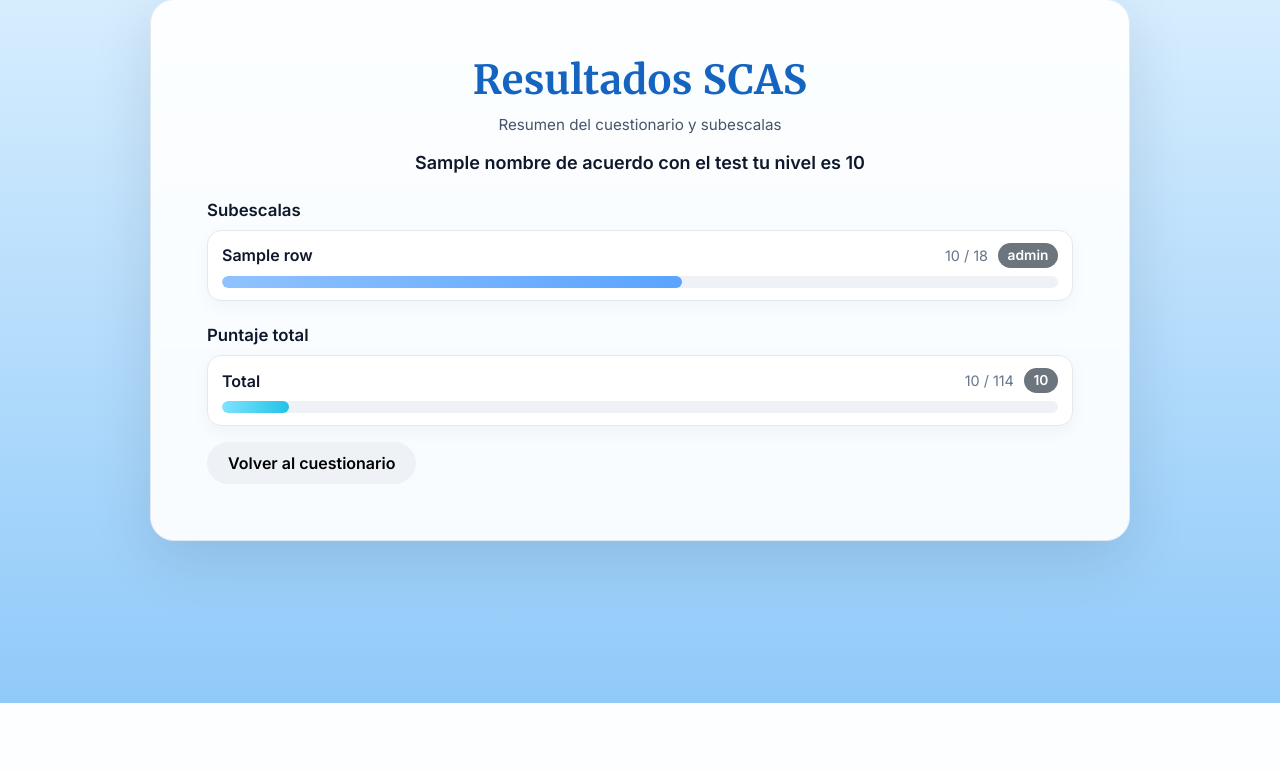
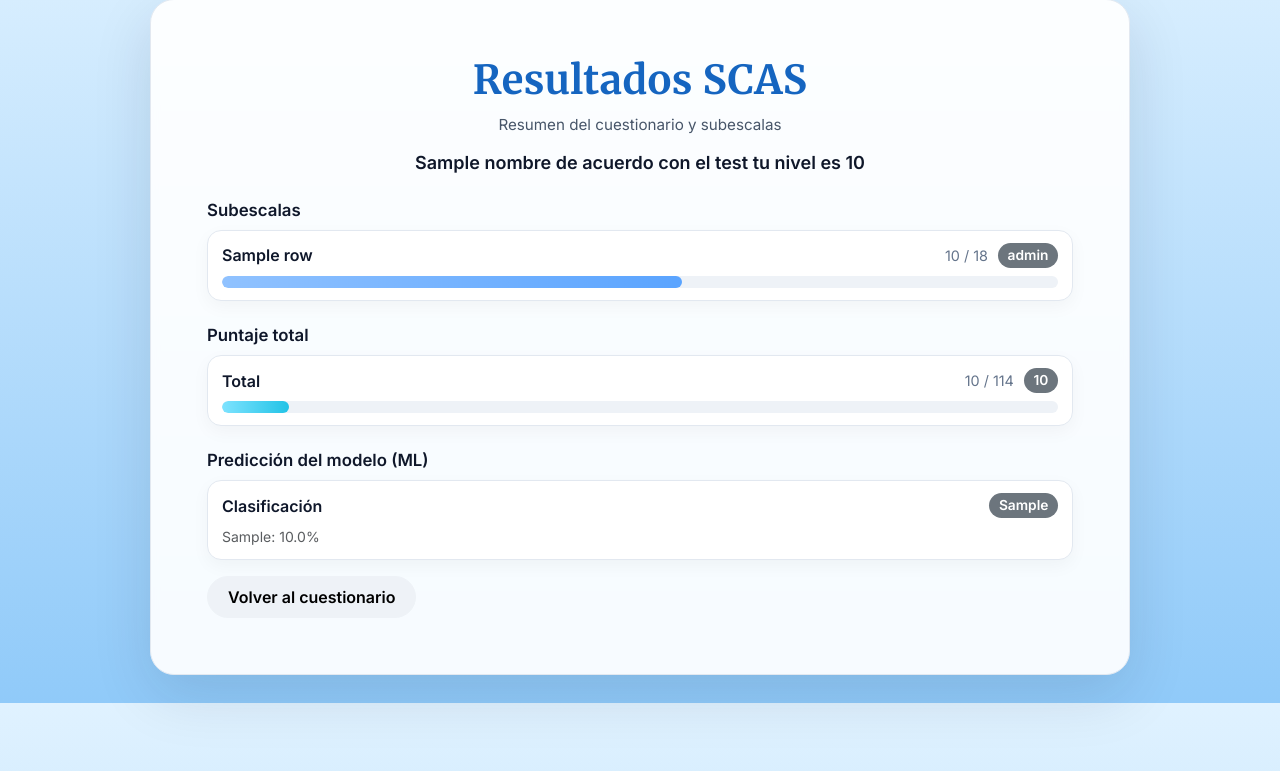
Before and after one commit to MirellaYuriko1/Tesis_clon, a Flask app: template templates/resultado.html in a window 1280 px wide. Shown: the part 97-868 px from the top of the page. Before the commit the page ends 800 px from the top, so only its background shows below. Run offline with Flask 3, Linux system fonts and the light colour scheme; the template is opened without the code that fills it: most values are stand-ins (such as "Sample title", 1, 10 or a date in 2020).

Commit message:
Actualizar

```diff
--- a/templates/resultado.html
+++ b/templates/resultado.html
@@ -192,6 +192,41 @@
           </div>
         </div>
 
+                 <!-- ====== Predicción del modelo (ML) ====== -->
+{% if pred_ml %}
+  <h3 class="scas-title mt-4">Predicción del modelo (ML)</h3>
+  <div class="scas-item">
+    <div class="scas-top">
+      <span class="scas-name">Clasificación</span>
+      <div class="scas-right">
+        {% set ml = (pred_ml or '')|lower %}
+        {% if ml == 'muy alto' %}
+          <span class="badge badge-level bg-danger">{{ pred_ml }}</span>
+        {% elif ml == 'alto' %}
+          <span class="badge badge-level bg-rose">{{ pred_ml }}</span>
+        {% elif ml == 'elevado' %}
+          <span class="badge badge-level bg-warning text-dark">{{ pred_ml }}</span>
+        {% elif ml == 'normal' %}
+          <span class="badge badge-level bg-success">{{ pred_ml }}</span>
+        {% else %}
+          <span class="badge badge-level bg-secondary">{{ pred_ml }}</span>
+        {% endif %}
+      </div>
+    </div>
+
+    {% if proba_ml %}
+      <!-- Probabilidades por clase -->
+      <div class="small text-muted">
+        {% for k, v in proba_ml.items() %}
+          <span class="me-2">{{ k }}: {{ v|round(0, 'floor') }}%</span>
+        {% endfor %}
+      </div>
+    {% endif %}
+  </div>
+{% endif %}
+
+
+
         <div class="actions">
           <a href="/cuestionario?uid={{ uid }}" class="btn btn-outline-primary">Volver al cuestionario</a>
         </div>
```
